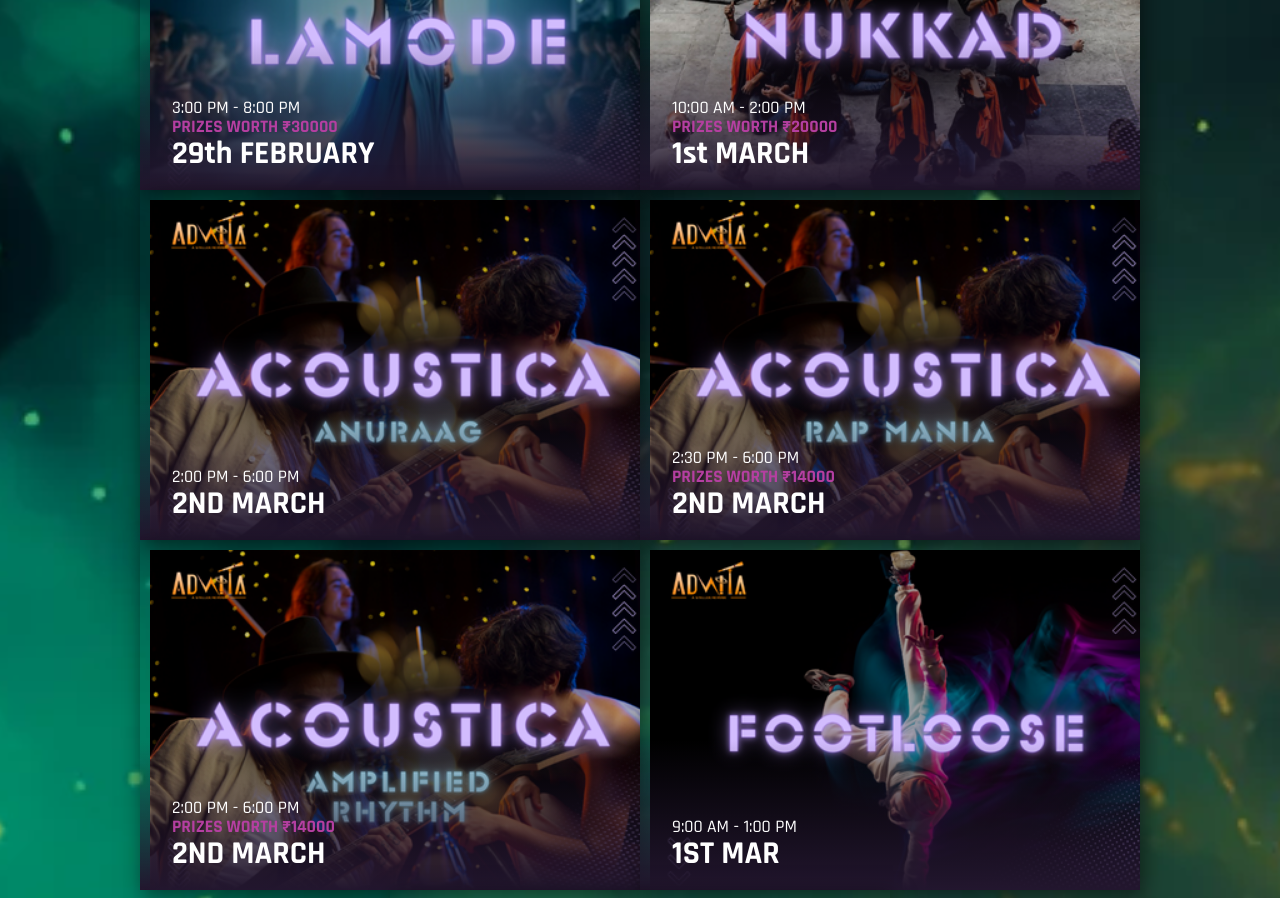
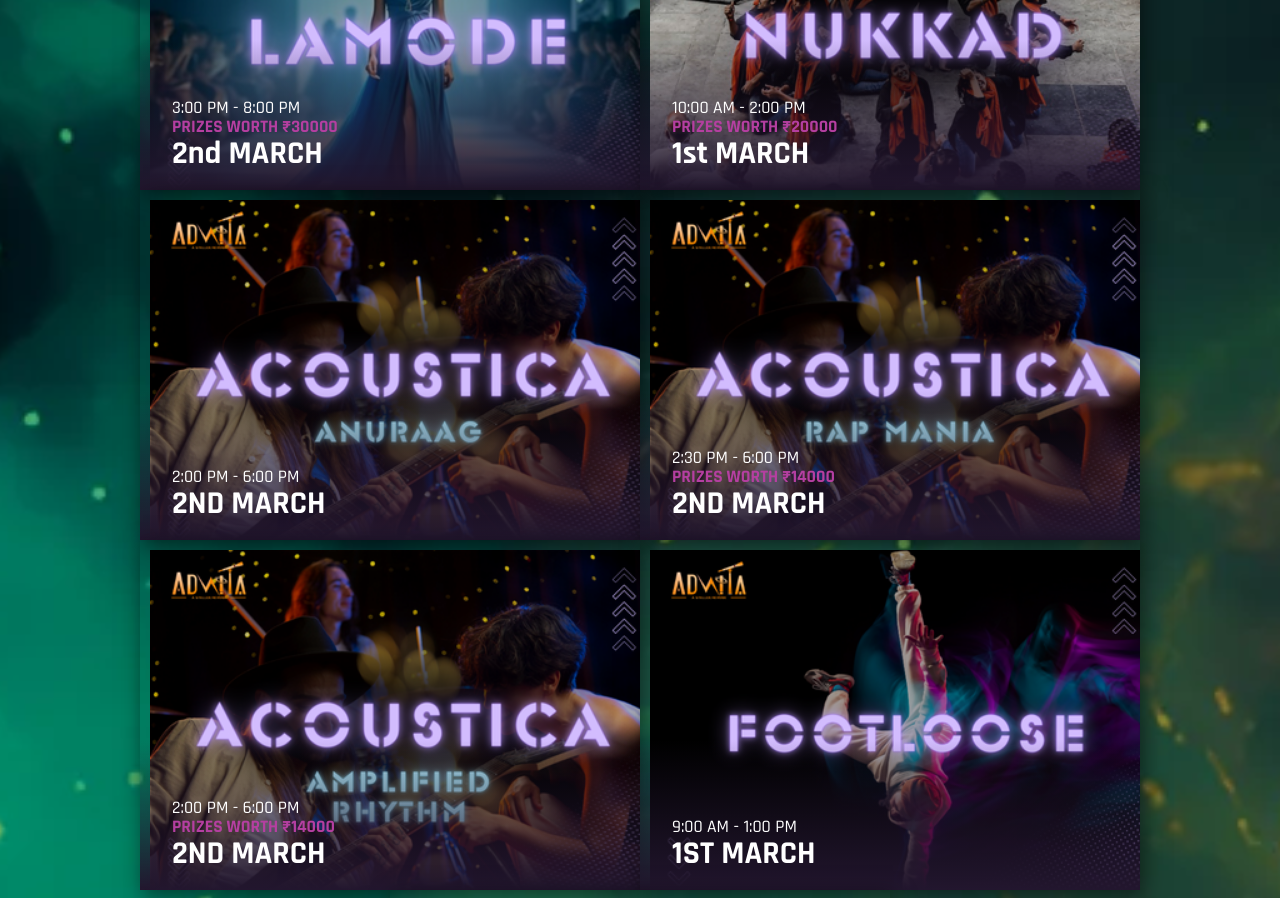
Before and after one commit to swoyam2609/ADVAITA-24-Website, a React (Create React App) app: page /events in a window 1280 px wide. Shown: the part 4220-5118 px from the top of the page. Built offline with nearby package versions, Linux system fonts and the light colour scheme.

Commit message:
change in date of lamode

```diff
--- a/src/routes/eventsData.js
+++ b/src/routes/eventsData.js
@@ -165,7 +165,7 @@ export const eventsData = [
       },
 
       {
-        date: "29th FEBRUARY",
+        date: "2nd MARCH",
         time: "3:00 PM - 8:00 PM",
         description:
           "Embark on a style odyssey with LA Mode – where sophistication meets innovation on the runway! Join 'LAMODE: A Fashion Odyssey' for a mesmerizing fashion walk that transcends ordinary style. Experience a journey through glamor, creativity, and timeless elegance. It's not just a contest; it's a celebration of fashion that tells a story with every stride. Step into the world of LA Mode and let your style shine in this extraordinary cultural event!",
@@ -218,7 +218,7 @@ export const eventsData = [
       },
 
       {
-        date: "1ST MAR",
+        date: "1ST MARCH",
         time: "9:00 AM - 1:00 PM",
         description:
           "Dance into the rhythm at Footloose! Solo and group dancers, unleash your moves in this electrifying competition where Western beats and Nrityakala blend seamlessly. Join the groove, set the stage on fire, and let your passion shine. It's not just a competition; it's a celebration of dance in all its forms. Get ready to dazzle and dominate at Footloose – where every step tells a story and the stage is yours to own!",
```
